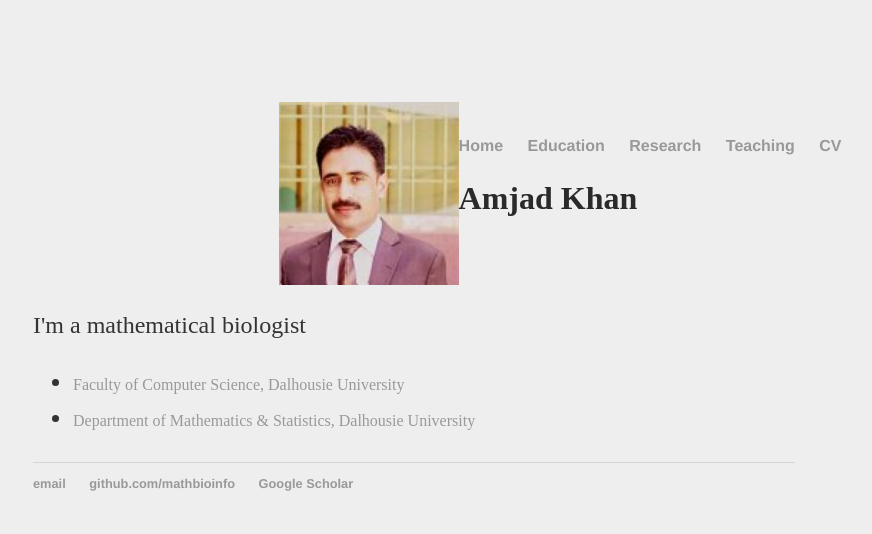
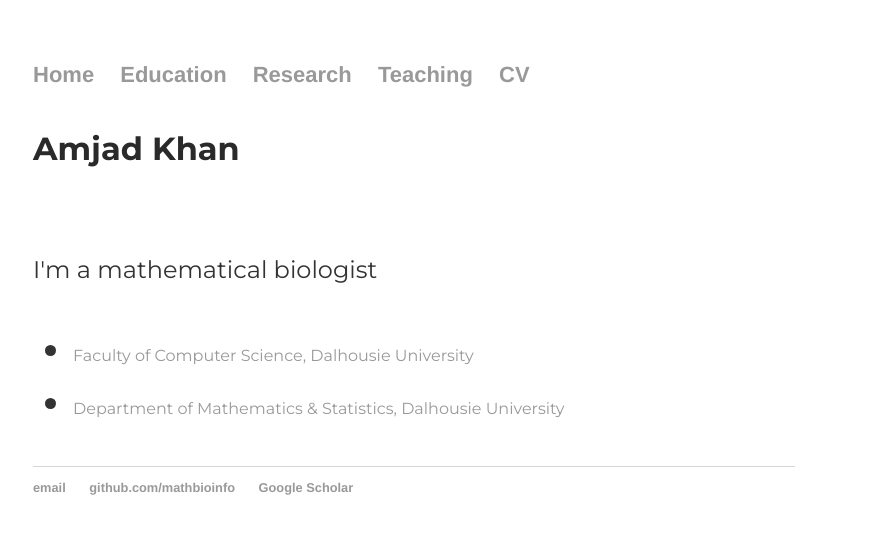
Before and after one commit to MathBioInfo/amjadkhan, a Jekyll site: the page index.html, which Jekyll copies as it is, in a window 1280 px wide. Shown: the top 534 px of the page, without its empty margins (159-1031 px from the left). Built offline with Jekyll 4.4.1, drawn with Linux system fonts in a browser that asks for light colours.

Commit message:
Update index.html

```diff
--- a/index.html
+++ b/index.html
@@ -12,19 +12,13 @@
 <link href='https://fonts.googleapis.com/css?family=Montserrat:400,700&subset=latin,latin-ext' rel='stylesheet' type='text/css' />
 <link href='https://fonts.googleapis.com/css?family=Lora:400,700,400italic,700italic&subset=latin,latin-ext' rel='stylesheet' type='text/css' />
 <head>
+<style>
+body {
+    font-family: 'Montserrat';font-size: 22px;
+}
+</style>
 <title>Amjad Khan</title>
-<meta http-equiv="Content-Language" content="en-us">
-</head>
-<body dir="ltr" lang="en-US" bgcolor="#EEEEEE">
-<br>
-<table border="0" cellpadding="0" cellspacing="0" width="95%">
-<tbody>
- <tr>
-<td width="50%">
-		<p align="center"><img src="images/amjadkhan.jfif" style="float: right; width: 180px; margin-left: 15px;"></p>
-</td>
-<td width="100%">
-		<link rel="stylesheet" type="text/css" href="css/main.css">
+<link rel="stylesheet" type="text/css" href="css/main.css">
 	</head>
 	<body>
 		<nav>
```
